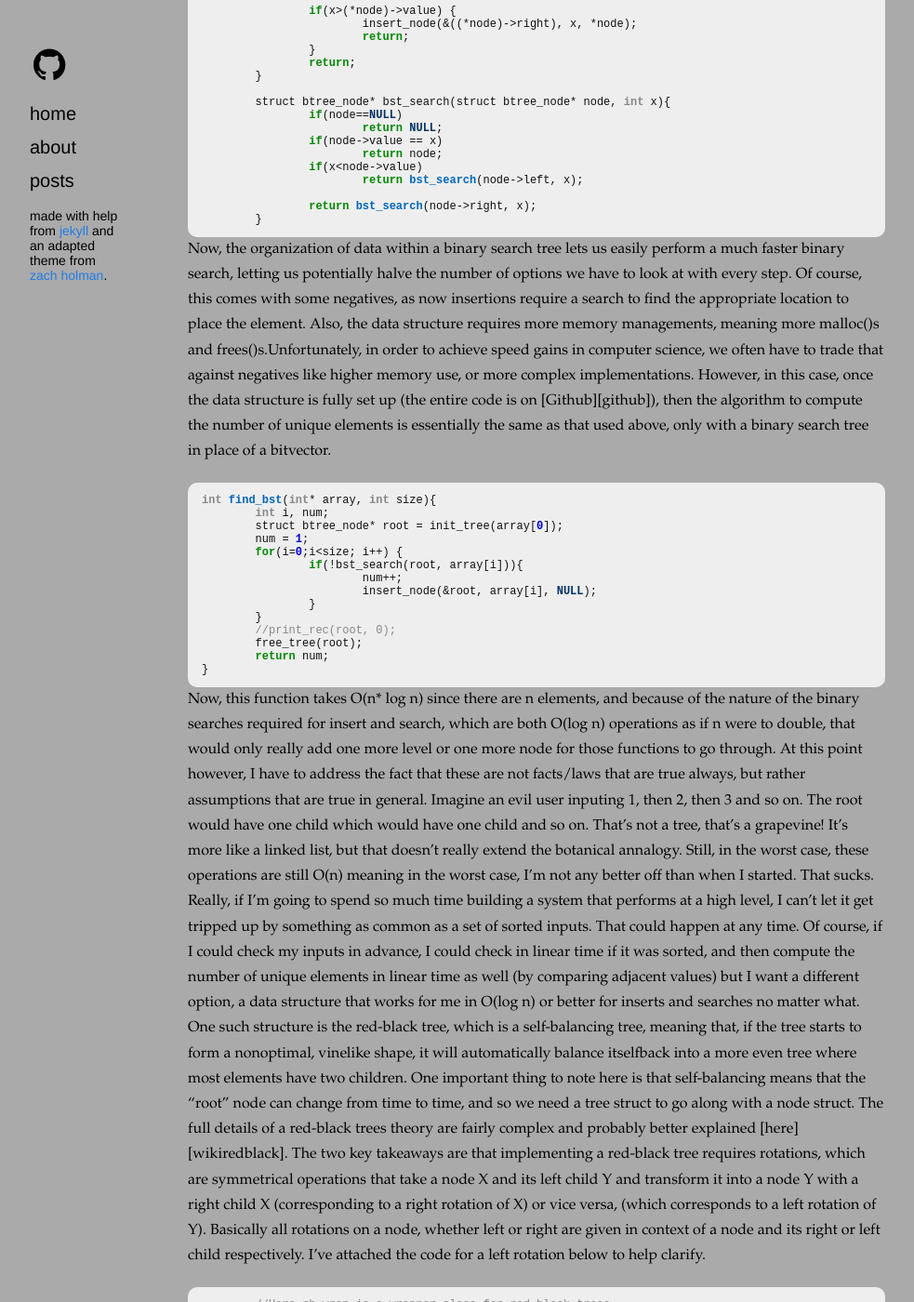
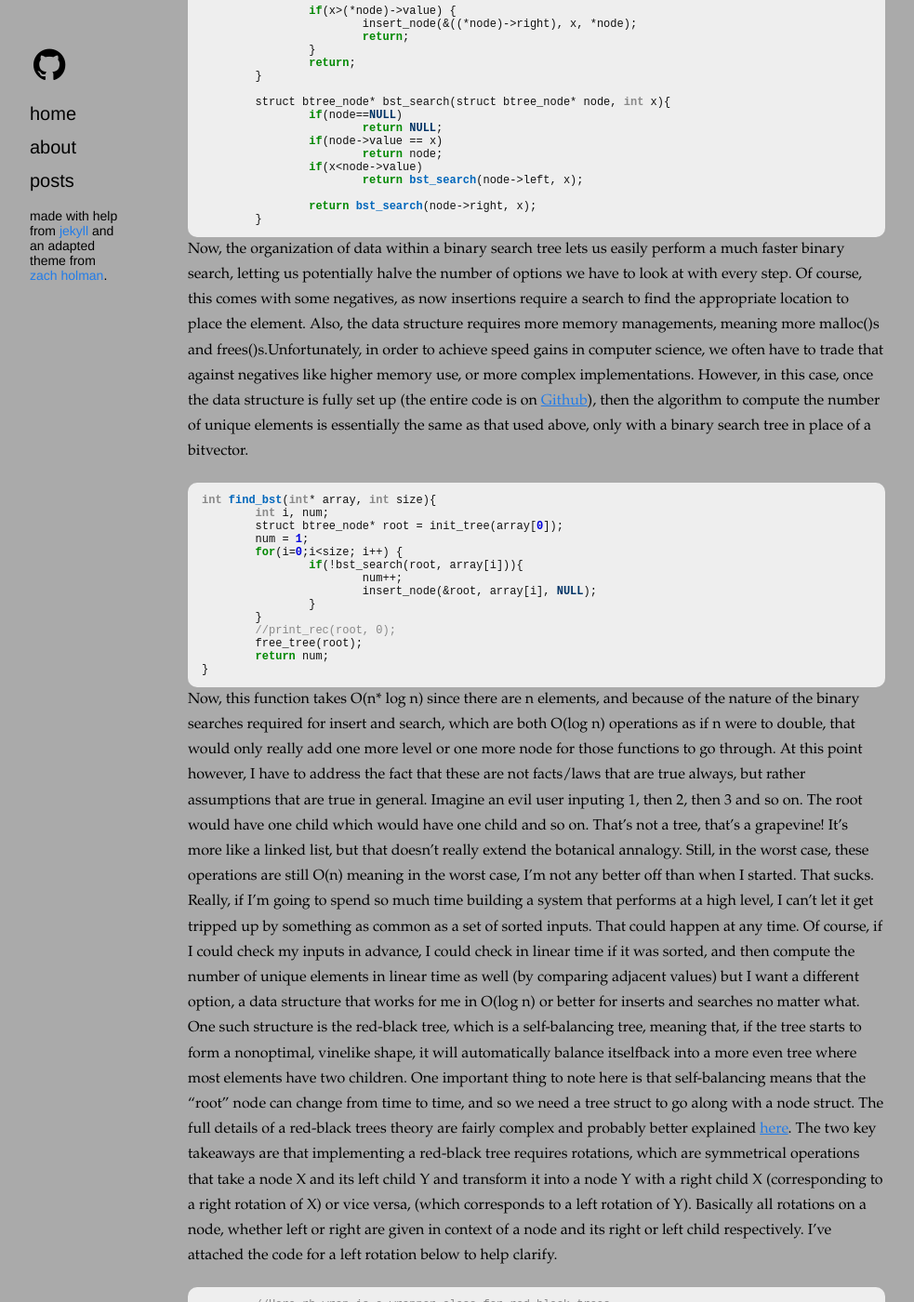
Before and after one commit to haikus-in-c/haikus-in-c.github.io, a Jekyll site: the page built from _posts/2013-08-16-number-unique-elements.markdown, in a window 1280 px wide and 1400 px high, scrolled down 2435 px. Shown: the whole window at 93% size, without its empty margins (18-1001 px from the left). Built offline with Jekyll 4.4.1, drawn with Linux system fonts in a browser that asks for light colours; nearby versions of some CDN libraries; Markdown is read by kramdown in place of the engine named in the settings; comment, search, counter and statistics services are not loaded; some of the changed lines change nothing that is shown; some of the changed text lies outside the part shown.

Commit message:
changed a few things

```diff
--- a/_posts/2013-08-16-number-unique-elements.markdown
+++ b/_posts/2013-08-16-number-unique-elements.markdown
@@ -156,7 +156,8 @@
 
 From there search should be pretty intuitive (definitely for the New Yorkers). You search just as you would travel: take the best express as far as it can take you wthout going over, then the next, then the next, until finally you reach your stop. Inserts should be familiar to anyone who's dealt with sorted linked lists; you just do a search until you figure out between which two nodes your element should go and then you re-route the links to attach the new element in the middle.
 Really, the only remaining question is how do we determine how many express lines (levels) a node is connected to? Sure, every node connects at least on the base levels, but what about the ones above that, the expresses? In New York's subway, and subways worldwide, this is setted by a popularity contest. Since everyone loves Times Square, its connected to (every) express. Columbia, not so much. Unfortunately, we can't know which elements are going to be accessed most often in all cases, so that approach goes out the window.
-Insted, we just toss coins. Fifty-fifty shot it connects to level two. If it does, fifty-fifty shot it connects to level three, and so on. That way, each level up will contain approximately 1 half of the nodes compared to the level belo it, and to search, going to the first node in the topmost level would put you square in the middle of the base linked list (on average). Then you could go down and search as you please in O(log n) time on average. This amortized analysis of average runtime is slightly different from the average case/worst case performance of a binary search tree because here, there is no worst case. The performance tends to O(log n) because the data structure isn't fully deterministic, and coin tosses tend to be pretty close to even heads and tails. It's possible, though unlikely, that you could insert ten elements and have them all only link on the base level leading to a worst case O(n) runtime. But the difference is, this result isn't repeatable, it's just random.
+Insted, we just toss coins. Fifty-fifty shot it connects to level two. If it does, fifty-fifty shot it connects to level three, and so on. That way, each level up will contain approximately half of the nodes compared to the level below it, and to search, going to the first node in the topmost level would put you near the middle of the base linked list (on average). Then you could go down and search as you please in O(log n) time. This amortized analysis of average runtime is slightly different from the average case/worst case performance of a binary search tree because here, there is no worst case. The performance tends to O(log n) because the data structure isn't fully deterministic, and coin tosses tend to be pretty close to even heads and tails. It's possible, though unlikely, that you could insert ten elements and have them all only link on the base level leading to a worst case O(n) runtime. But the difference is, this result isn't repeatable, it's random.
+
 This solves all the conceptual problems, but leaves us dependent on random number generators to dictate our coin toss. I decided instead that a coin toss is the same as a bit being low or high, or a number being odd/even and made the number of levels a given node has dependant on the size of the linked list at the moment. Essentially, if a node is the third node inserted into a skip list, it will connect only at the bottom level (level 0) since it doesn't divide evenly by two, or to put it another way, its zero order bit is high. Instead, if its the fourth node to be inserted, it will connect on level 0, 1, and 2, since it divides by 2 and four, or to put it another way, its second order bit is the first high bit. This method is faster than using a random number generator at every "coin toss" and I guess all that's left is to show you the code.
 {% highlight java %}
 struct skip_node{
@@ -232,5 +233,5 @@
 Finally, I think we've done everything we can except for hash tables. I'm choosing not to cover that because frankly, I think they are a pretty large subject within data structures/algorithms more deserving of a larger post dedicated solely for them, and more importantly, so much  of a given hash tables performance boils down to its hash function, which I think that if you are going to invest the time to write your own should be tailored to perform well on expected data. That being said, I'd be remiss not to point out that hash tables could help us perform the algorithm in O(n).
 At the end of this long post, I feel a bit like a man who'd spent many hours trying to draw a perfect circle, or carve a surfboard, because my effort was largely unnecessary, given that all modern languages have good, if not great libraries for all kinds of data structures. Nobody really NEEDS to do this. However, I think learning some things, especially highly abstract stuff like this, is pretty difficult if you're just reading or listening to facts, theories or histories. In order to really understand, I have to question, to poke and prod, even grapple with an idea in the wild before I learn anything. Also, most of computer science is the analysis of either breaking complex problems into simple ones, or optimizing the hell out of solutions to "easy" problems. Google, for example, deals primarily with search, which is something every intro CS course covers. Just goes to show that even the simplest things, when made fast enough, can be worth a lot.
 
-[github][https://github.com/haikus-in-c/haikus-in-c/tree/master/2013.8/find_unique_element]
+[github]:https://github.com/haikus-in-c/haikus-in-c/tree/master/2013.8/find_unique_element
 [wikiredblack]:http://en.wikipedia.org/wiki/Red%E2%80%93black_tree
```
Also changed, not shown: 3 other files.
